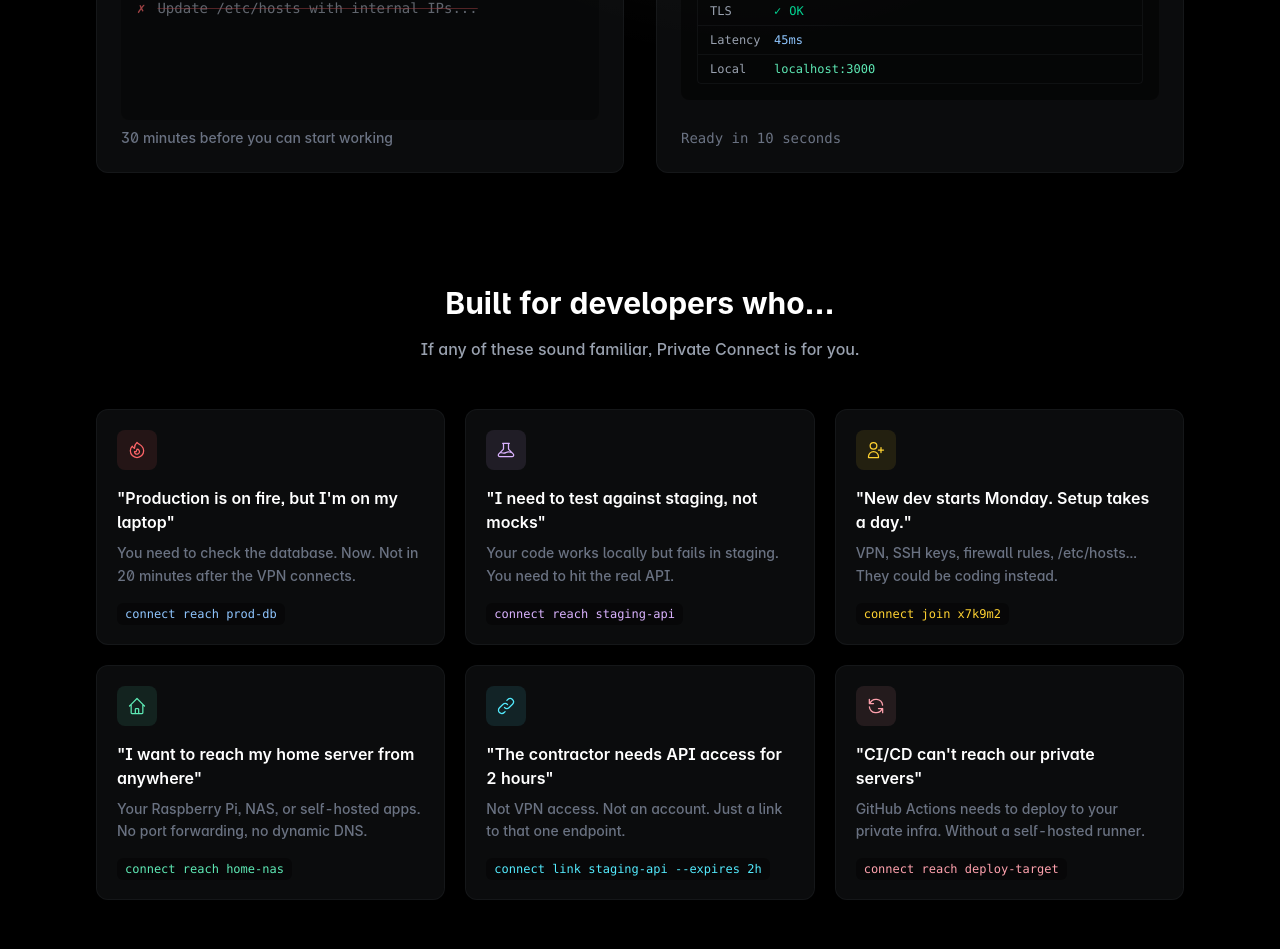
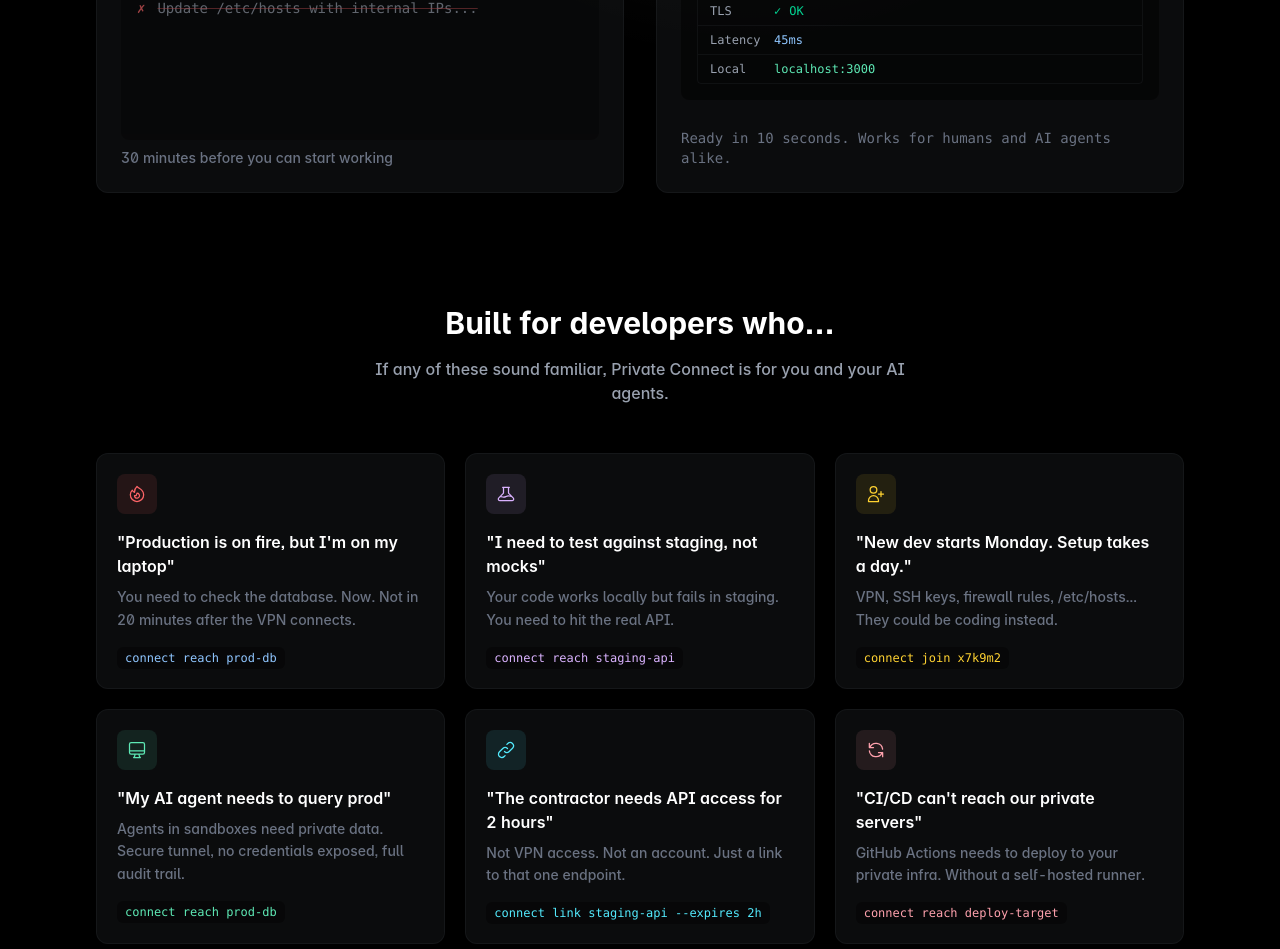
Before and after one commit to treadiehq/private-connect, a Nuxt app in the folder apps/web/: page / in a window 1280 px wide. Shown: the part 883-1832 px from the top of the page. Built offline with nearby package versions, Linux system fonts and the light colour scheme; no server answers.

Commit message:
Add AI Agents use case to landing page

```diff
--- a/apps/web/pages/index.vue
+++ b/apps/web/pages/index.vue
@@ -35,7 +35,7 @@
               <svg v-if="!copied" class="w-4 h-4" fill="none" viewBox="0 0 24 24" stroke="currentColor">
                 <path stroke-linecap="round" stroke-linejoin="round" stroke-width="2" d="M8 16H6a2 2 0 01-2-2V6a2 2 0 012-2h8a2 2 0 012 2v2m-6 12h8a2 2 0 002-2v-8a2 2 0 00-2-2h-8a2 2 0 00-2 2v8a2 2 0 002 2z"/>
               </svg>
-              <svg v-else class="w-4 h-4 text-emerald-400" fill="none" viewBox="0 0 24 24" stroke="currentColor">
+              <svg v-else class="w-4 h-4 text-emerald-300" fill="none" viewBox="0 0 24 24" stroke="currentColor">
                 <path stroke-linecap="round" stroke-linejoin="round" stroke-width="2" d="M5 13l4 4L19 7"/>
               </svg>
             </button>
@@ -136,7 +136,7 @@
                 </div>
               </div>
               <div class="mt-4 pt-3 text-sm flex items-center gap-2">
-                <span class="text-gray-500">Ready in 10 seconds</span>
+                <span class="text-gray-500">Ready in 10 seconds. Works for humans and AI agents alike.</span>
               </div>
             </div>
           </div>
@@ -148,7 +148,7 @@
     <section id="features" class="max-w-6xl mx-auto px-4 sm:px-6 lg:px-8 py-14 relative z-10">
       <div class="text-center mb-12">
         <h2 class="text-2xl sm:text-3xl font-bold text-white mb-4">Built for developers who…</h2>
-        <p class="text-gray-400 max-w-xl mx-auto">If any of these sound familiar, Private Connect is for you.</p>
+        <p class="text-gray-400 max-w-xl mx-auto">If any of these sound familiar, Private Connect is for you and your AI agents.</p>
       </div>
 
       <div class="grid sm:grid-cols-2 lg:grid-cols-3 gap-5">
@@ -189,16 +189,16 @@
           <code class="text-amber-300 text-xs font-mono bg-black/40 px-2 py-1 rounded-md">connect join x7k9m2</code>
         </div>
 
-        <!-- Use case 4: Home server -->
+        <!-- Use case 4: AI Agents -->
         <div class="group p-5 rounded-xl bg-gray-500/10 border border-gray-500/10 hover:bg-gray-500/15 transition-all">
           <div class="w-10 h-10 rounded-lg bg-emerald-300/10 flex items-center justify-center mb-4">
             <svg class="w-5 h-5 text-emerald-300" fill="none" viewBox="0 0 24 24" stroke="currentColor">
-              <path stroke-linecap="round" stroke-linejoin="round" stroke-width="1.5" d="M3 12l2-2m0 0l7-7 7 7M5 10v10a1 1 0 001 1h3m10-11l2 2m-2-2v10a1 1 0 01-1 1h-3m-6 0a1 1 0 001-1v-4a1 1 0 011-1h2a1 1 0 011 1v4a1 1 0 001 1m-6 0h6"/>
+              <path stroke-linecap="round" stroke-linejoin="round" stroke-width="1.5" d="M9.75 17L9 20l-1 1h8l-1-1-.75-3M3 13h18M5 17h14a2 2 0 002-2V5a2 2 0 00-2-2H5a2 2 0 00-2 2v10a2 2 0 002 2z"/>
             </svg>
           </div>
-          <h3 class="font-semibold text-white mb-2">"I want to reach my home server from anywhere"</h3>
-          <p class="text-gray-500 text-sm leading-relaxed mb-3">Your Raspberry Pi, NAS, or self-hosted apps. No port forwarding, no dynamic DNS.</p>
-          <code class="text-emerald-300 text-xs font-mono bg-black/40 px-2 py-1 rounded-md">connect reach home-nas</code>
+          <h3 class="font-semibold text-white mb-2">"My AI agent needs to query prod"</h3>
+          <p class="text-gray-500 text-sm leading-relaxed mb-3">Agents in sandboxes need private data. Secure tunnel, no credentials exposed, full audit trail.</p>
+          <code class="text-emerald-300 text-xs font-mono bg-black/40 px-2 py-1 rounded-md">connect reach prod-db</code>
         </div>
 
         <!-- Use case 5: Contractor access -->
```
